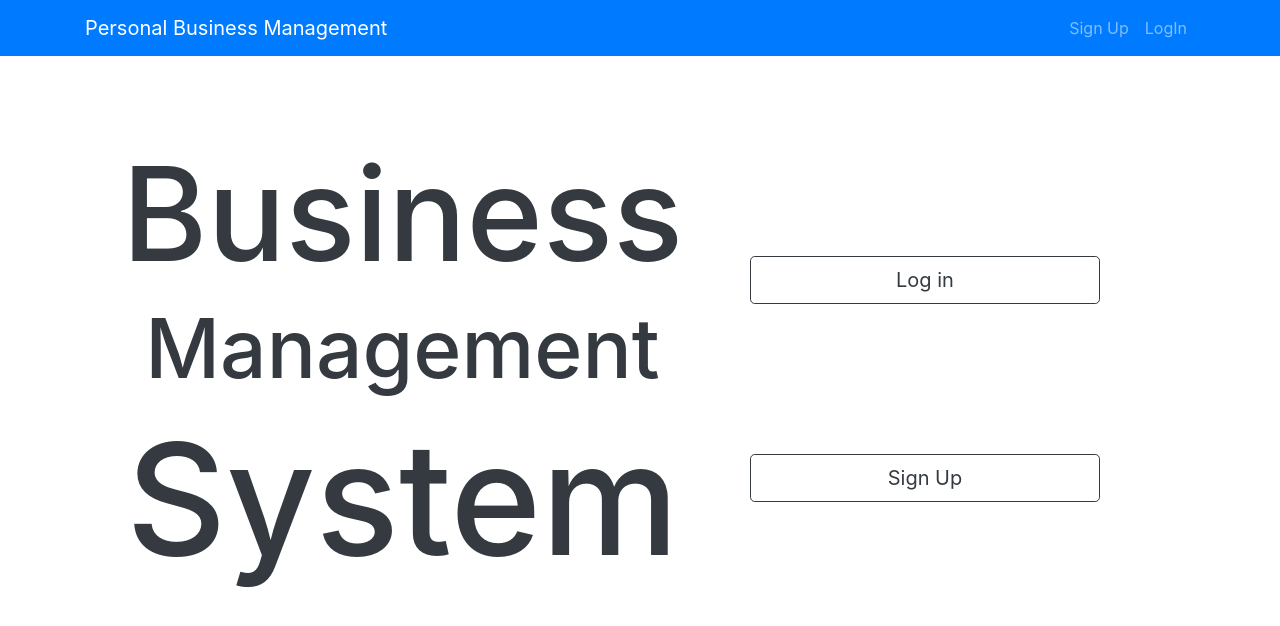
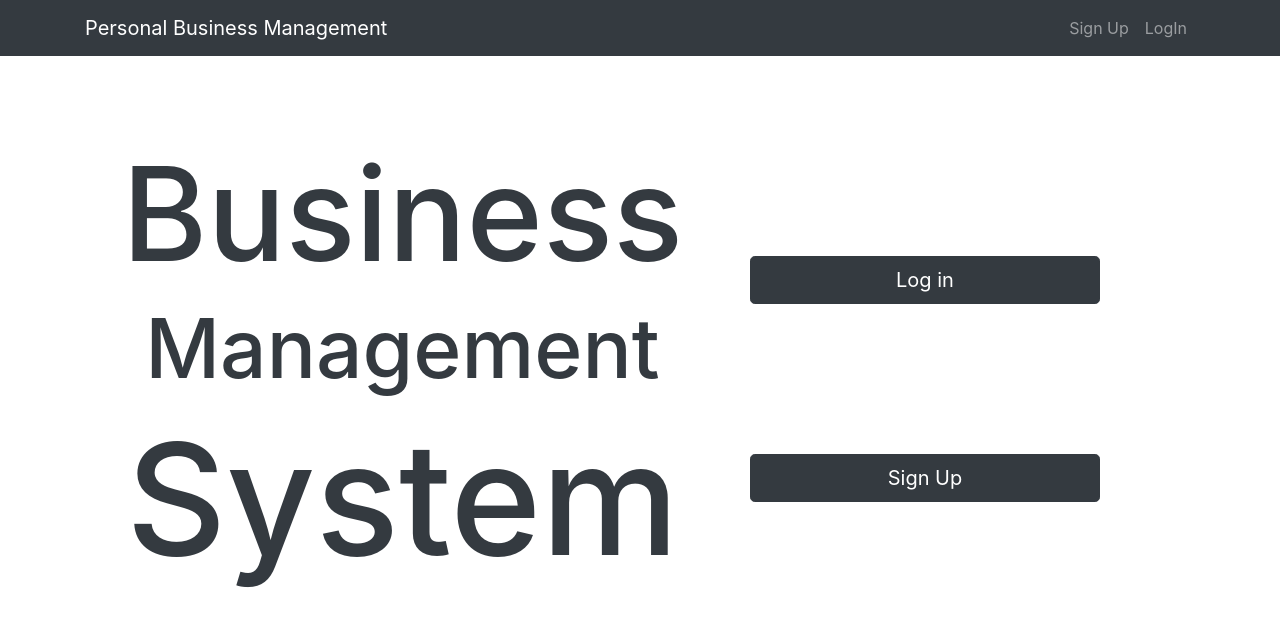
Before and after one commit to alexliuhust/PersonalProjectMT, a React (Create React App) app in the folder ppmtool-react-client/: page / in a window 1280 px wide. Shown: the top 626 px of the page. Built offline with nearby package versions, Linux system fonts and the light colour scheme.

Commit message:
Dark style

```diff
--- a/ppmtool-react-client/src/components/Layout/Header.js
+++ b/ppmtool-react-client/src/components/Layout/Header.js
@@ -70,7 +70,7 @@ class Header extends Component {
     }
 
     return (
-      <nav className="navbar navbar-expand-sm navbar-dark bg-primary mb-4">
+      <nav className="navbar navbar-expand-sm navbar-dark bg-dark mb-4">
         <div className="container">
           <Link className="navbar-brand" to="/">
             Personal Business Management
--- a/ppmtool-react-client/src/components/Layout/Landing.js
+++ b/ppmtool-react-client/src/components/Layout/Landing.js
@@ -24,17 +24,14 @@ class Landing extends Component {
 
               <div className="col-4 text-center">
                 <div className="LoginButton">
-                  <Link
-                    to="/login"
-                    className="btn btn-outline-dark btn-lg btn-block"
-                  >
+                  <Link to="/login" className="btn btn-dark btn-lg btn-block">
                     Log in
                   </Link>
                 </div>
                 <div className="SigninButton">
                   <Link
                     to="/register"
-                    className="btn btn-outline-dark btn-lg btn-block"
+                    className="btn btn-dark btn-lg btn-block"
                   >
                     Sign Up
                   </Link>
--- a/ppmtool-react-client/src/components/Project/AddProject.js
+++ b/ppmtool-react-client/src/components/Project/AddProject.js
@@ -133,7 +133,7 @@ class AddProject extends Component {
 
                   <input
                     type="submit"
-                    className="btn btn-primary btn-block mt-4"
+                    className="btn btn-outline-dark btn-lg btn-block"
                   />
                 </form>
               </div>
--- a/ppmtool-react-client/src/components/Project/CreateProjectButton.js
+++ b/ppmtool-react-client/src/components/Project/CreateProjectButton.js
@@ -5,7 +5,7 @@ const CreateProjectButton = () => {
   return (
     <React.Fragment>
       <div className="CreateButton">
-        <Link to="/addBusiness" className="btn btn-lg btn-primary">
+        <Link to="/addBusiness" className="btn btn-lg btn-dark">
           <i className="fas fa-plus-circle"> Create a Business</i>
         </Link>
       </div>
--- a/ppmtool-react-client/src/components/Project/UpdateProject.js
+++ b/ppmtool-react-client/src/components/Project/UpdateProject.js
@@ -148,7 +148,7 @@ class UpdateProject extends Component {
 
                 <input
                   type="submit"
-                  className="btn btn-primary btn-block mt-4"
+                  className="btn btn-outline-dark btn-lg btn-block"
                 />
               </form>
             </div>
--- a/ppmtool-react-client/src/components/UserManagement/Login.js
+++ b/ppmtool-react-client/src/components/UserManagement/Login.js
@@ -89,12 +89,15 @@ class Login extends Component {
                 </div>
                 <input
                   type="submit"
-                  className="btn btn-primary btn-block mt-4"
+                  className="btn btn-outline-dark btn-block mt-4"
                 />
 
                 <hr />
                 <div className="form-group">
-                  <Link to="/register" className="btn btn-sm btn-info mr-2">
+                  <Link
+                    to="/register"
+                    className="btn btn-outline-dark btn-block mt-4"
+                  >
                     Don't have an account yet? Sign Up!
                   </Link>
                 </div>
--- a/ppmtool-react-client/src/components/UserManagement/Register.js
+++ b/ppmtool-react-client/src/components/UserManagement/Register.js
@@ -122,7 +122,7 @@ class Register extends Component {
                 </div>
                 <input
                   type="submit"
-                  className="btn btn-primary btn-block mt-4"
+                  className="btn btn-outline-dark btn-block mt-4"
                 />
               </form>
             </div>
```
